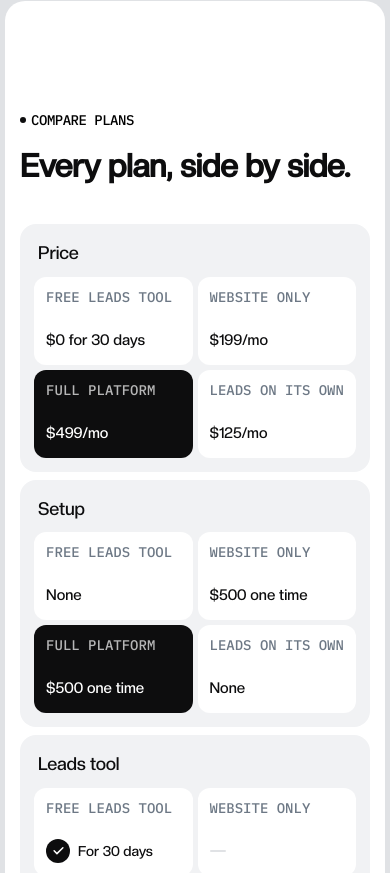
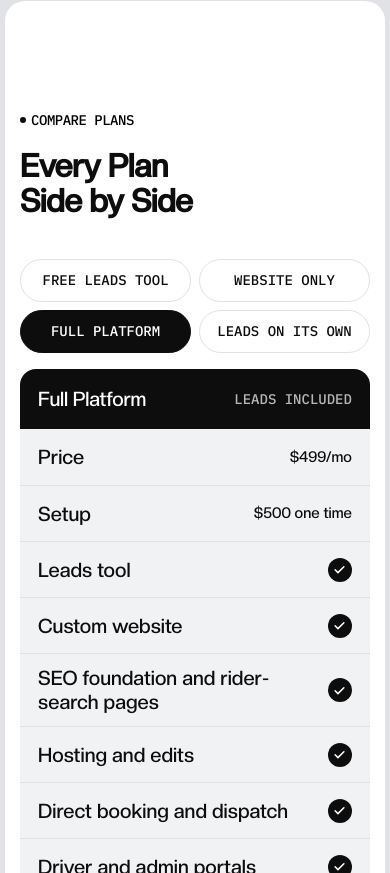
Before and after one commit to ChristianWare/fnf_27, a Next.js app: page /pricing in a window 390 px wide. Shown: the part 2531-3404 px from the top of the page. Built offline with nearby package versions, Linux system fonts and the light colour scheme.

Commit message:
compare plan updated

```diff
--- a/src/components/PricingPage/AfterThirtyDays/AfterThirtyDays.tsx
+++ b/src/components/PricingPage/AfterThirtyDays/AfterThirtyDays.tsx
@@ -14,12 +14,12 @@ import Reveal from "@/components/shared/Reveal/Reveal";
 import Bell from "@/components/shared/icons/Bell/Bell";
 import PlatformImg from "../../../../public/images/fullPlatform.jpg";
 import LeadsImg from "../../../../public/images/leads.jpg";
-import NeitherImg from "../../../../public/images/reliefii.jpg";
+import NeitherImg from "../../../../public/images/website.jpg";
 
 const options = [
   {
     id: 1,
-    title: "Keep your leads with the Full Platform",
+    title: "Keep Your Leads with the Full Platform",
     desc: "The leads tool is included at no extra cost, alongside your website, booking and dispatch, and payments in one system.",
     bullets: [
       "Leads tool included",
@@ -34,7 +34,7 @@ const options = [
   },
   {
     id: 2,
-    title: "Keep the leads tool on its own",
+    title: "Keep the Leads Tool on its Own",
     desc: "Keep the hotels, venues, corporate accounts and events coming for $125/mo, with no website plan needed.",
     bullets: ["$125/mo flat", "No per-lead fees", "Month to month"],
     stat: "$125",
@@ -45,7 +45,7 @@ const options = [
   },
   {
     id: 3,
-    title: "Do neither",
+    title: "Do Neither",
     desc: "The free period ends. There's no card on file, so nothing is charged.",
     bullets: ["No card on file", "Nothing charged", "Nothing to cancel"],
     stat: "$0",
@@ -73,7 +73,7 @@ export default function AfterThirtyDays() {
                 data-reveal
                 data-reveal-style='fade'
               >
-                What happens after 30 days
+                What Happens <br /> After 30 Days?
               </h2>
               <p className={styles.copy} data-reveal>
                 On day 30 your free period ends, and you choose:
@@ -90,7 +90,6 @@ export default function AfterThirtyDays() {
           </div>
 
           <div className={styles.grid} data-reveal>
-            {/* All three photos are stacked; the open choice's fades in. */}
             <div className={styles.photo}>
               {options.map((o) => (
                 <Image
@@ -111,7 +110,9 @@ export default function AfterThirtyDays() {
                 aria-live='polite'
               >
                 <div className={styles.statTop} key={current.id}>
-                  <span className={styles.statValue}>{current.stat}</span>
+                  <span className={`${styles.statValue} h2`}>
+                    {current.stat}
+                  </span>
                   <span className={styles.statLabel}>{current.statLabel}</span>
                 </div>
                 <span className={styles.statTag}>{current.tag}</span>
@@ -142,7 +143,9 @@ export default function AfterThirtyDays() {
                         onClick={() => setActive(o.id)}
                       >
                         <span className={styles.pill}>0{o.id}</span>
-                        <span className={styles.optionTitle}>{o.title}</span>
+                        <span className={`${styles.optionTitle} h5 `}>
+                          {o.title}
+                        </span>
                         <span className={styles.chevron} aria-hidden='true'>
                           <svg viewBox='0 0 24 24' fill='none'>
                             <path
--- a/src/components/PricingPage/ComparePlans/ComparePlans.module.css
+++ b/src/components/PricingPage/ComparePlans/ComparePlans.module.css
@@ -29,8 +29,7 @@
   white-space: nowrap;
 }
 
-/* If the table is ever wider than its space, it scrolls sideways with the
-   row labels pinned to the left. */
+/* ── The table (wide screens) ── */
 .tableWrap {
   width: 100%;
   overflow-x: auto;
@@ -97,12 +96,10 @@ tbody tr:last-child .featuredCell {
   left: 0;
   z-index: 1;
   background-color: var(--white);
-  font-size: max(16px, 1.6rem);
-  font-weight: 400;
-  line-height: 1.35;
-  color: var(--black);
+  font-family: var(--CreatoDisplayExtraBold);
 }
 
+/* ── Values (both versions) ── */
 .text {
   font-size: max(16px, 1.6rem);
   line-height: 1.35;
@@ -144,80 +141,142 @@ tbody tr:last-child .featuredCell {
   color: var(--black);
 }
 
-/* The feature cards: only shown at 768px and below. */
-.cards {
+/* ── One plan at a time (968px and below) ── */
+.mobile {
   display: none;
   flex-direction: column;
+  gap: 1.6rem;
+}
+
+.tabs {
+  display: flex;
+  flex-wrap: wrap;
   gap: 0.8rem;
 }
 
-.feature {
-  padding: 1.8rem;
+.tab {
+  padding: 1.2rem 1.8rem;
+  border-radius: 50px;
+  border: 1px solid var(--light2);
+  background-color: var(--white);
+  font-family: var(--IBMPlex);
+  font-size: 14px;
+  line-height: 1.2;
+  text-transform: uppercase;
+  white-space: nowrap;
+  color: var(--black);
+  cursor: pointer;
+  transition:
+    background-color 0.2s ease,
+    border-color 0.2s ease,
+    color 0.2s ease;
+}
+
+.tab:focus-visible {
+  outline: 2px solid var(--black);
+  outline-offset: 3px;
+}
+
+@media (hover: hover) and (pointer: fine) {
+  .tab:not(.tabActive):hover {
+    background-color: var(--light);
+  }
+}
+
+.tabActive {
+  border-color: var(--black);
+  background-color: var(--black);
+  color: var(--white);
+}
+
+.panel {
   border-radius: 2rem;
+  overflow: hidden;
   background-color: var(--light);
 }
 
-.featureTitle {
-  margin-bottom: 1.4rem;
-  font-size: max(17px, 1.8rem);
-  font-weight: 400;
-  line-height: 1.25;
+.panelHead {
+  display: flex;
+  align-items: center;
+  justify-content: space-between;
+  flex-wrap: wrap;
+  gap: 1rem 2rem;
+  padding: 2.2rem 2.4rem;
+  background-color: var(--light2);
+}
+
+.panelName {
+  font-size: max(18px, 2rem);
+  line-height: 1.2;
   letter-spacing: -0.2px;
   color: var(--black);
 }
 
-.featureGrid {
-  display: grid;
-  grid-template-columns: repeat(2, minmax(0, 1fr));
-  gap: 0.5rem;
+.panelBadge {
+  font-family: var(--IBMPlex);
+  font-size: 14px;
+  line-height: 1;
+  text-transform: uppercase;
+  color: rgb(255 255 255 / 70%);
 }
 
-.featureCell {
-  display: flex;
-  flex-direction: column;
-  justify-content: space-between;
-  gap: 1.2rem;
-  min-height: 9.6rem;
-  padding: 1.4rem;
-  border-radius: 1.4rem;
-  background-color: var(--white);
-}
-
-.featurePlan {
-  font-family: var(--IBMPlex);
-  font-size: 14px;
-  line-height: 1.25;
-  text-transform: uppercase;
-  color: var(--text);
-}
-
-.featureValue {
-  display: flex;
-  align-items: center;
-  min-height: 2.6rem;
-}
-
-/* The Full Platform's answer stands out, like its column in the table. */
-.featureCellFeatured {
+/* The Full Platform's panel gets the black header, like its column. */
+.panelFeatured .panelHead {
   background-color: var(--black);
 }
 
-.featureCellFeatured .featurePlan {
-  color: rgb(255 255 255 / 70%);
-}
-
-.featureCellFeatured .text,
-.featureCellFeatured .withNote {
+.panelFeatured .panelName {
   color: var(--white);
 }
 
-.featureCellFeatured .check {
-  background-color: var(--white);
+.list {
+  animation: listIn 0.4s ease both;
+}
+
+.listRow {
+  display: flex;
+  align-items: center;
+  justify-content: space-between;
+  gap: 2rem;
+  min-height: 6.4rem;
+  padding: 1.4rem 2.4rem;
+  border-top: 1px solid var(--light2);
+}
+
+.listRow:first-child {
+  border-top: none;
+}
+
+.listLabel {
+
   color: var(--black);
 }
 
-.featureCellFeatured .dash {
-  background-color: rgb(255 255 255 / 35%);
+.listValue {
+  display: flex;
+  align-items: center;
+  justify-content: flex-end;
+  flex: none;
+  max-width: 50%;
+  text-align: right;
+}
+
+@keyframes listIn {
+  from {
+    opacity: 0;
+    transform: translate3d(0, 0.8rem, 0);
+  }
+
+  to {
+    opacity: 1;
+    transform: none;
+  }
+}
+
+@media (prefers-reduced-motion: reduce) {
+  .list {
+    animation: none;
+  }
 }
 
 /* 1068px: the table fits the screen with tighter spacing, no scrolling. */
@@ -239,7 +298,6 @@ tbody tr:last-child .featuredCell {
     font-size: 16px;
   }
 
-  .rowLabel,
   .text {
     font-size: 15px;
   }
@@ -255,7 +313,21 @@ tbody tr:last-child .featuredCell {
   }
 }
 
-/* 768px: the feature cards replace the table. */
+/* 968px: the tabs replace the table. */
+@media screen and (max-width: 968px) {
+  .tableWrap {
+    display: none;
+  }
+
+  .mobile {
+    display: flex;
+  }
+
+  .text {
+    font-size: 16px;
+  }
+}
+
 @media screen and (max-width: 768px) {
   .container {
     padding: 7rem 0rem;
@@ -264,39 +336,37 @@ tbody tr:last-child .featuredCell {
   .top {
     padding-bottom: 4rem;
   }
-
-  .tableWrap {
-    display: none;
-  }
-
-  .cards {
-    display: flex;
-  }
-
-  .text {
-    font-size: 16px;
-  }
 }
 
+/* 568px: the tabs sit two by two, and the rows tighten up. */
 @media screen and (max-width: 568px) {
   .container {
     border-radius: 2rem;
   }
 
-  .feature {
-    padding: 1.4rem;
+  .tabs {
+    display: grid;
+    grid-template-columns: repeat(2, minmax(0, 1fr));
+  }
+
+  .tab {
+    padding: 1.2rem 1rem;
+    white-space: normal;
+    text-align: center;
+  }
+
+  .panel {
     border-radius: 1.6rem;
   }
 
-  .featureTitle {
-    margin-bottom: 1.2rem;
-    padding: 0.4rem 0.4rem 0;
+  .panelHead {
+    padding: 1.8rem;
   }
 
-  .featureCell {
-    min-height: 8.8rem;
-    padding: 1.2rem;
-    border-radius: 1.2rem;
+  .listRow {
+    min-height: 5.6rem;
+    padding: 1.2rem 1.8rem;
+    gap: 1.6rem;
   }
 
   .text {
--- a/src/components/PricingPage/ComparePlans/ComparePlans.tsx
+++ b/src/components/PricingPage/ComparePlans/ComparePlans.tsx
@@ -1,3 +1,6 @@
+"use client";
+
+import { useState, type KeyboardEvent } from "react";
 import LayoutWrapper from "@/components/shared/LayoutWrapper";
 import styles from "./ComparePlans.module.css";
 import EyeBrow from "@/components/shared/EyeBrow/EyeBrow";
@@ -9,6 +12,9 @@ const plans = [
   { id: "platform", name: "Full Platform", featured: true },
   { id: "leads", name: "Leads on its own", featured: false },
 ];
+
+// The tabs open on the Full Platform, the plan the table highlights.
+const DEFAULT_PLAN = plans.findIndex((plan) => plan.featured);
 
 // true = Included, false = Not included, text = shown as written.
 // { yes, note } = Included, with a note.
@@ -90,6 +96,23 @@ function Cell({ value }: { value: Value }) {
 }
 
 export default function ComparePlans() {
+  const [selected, setSelected] = useState(DEFAULT_PLAN);
+  const plan = plans[selected];
+
+  // Left and right arrow keys move between the tabs.
+  function onTabKeyDown(e: KeyboardEvent<HTMLButtonElement>) {
+    let next = selected;
+    if (e.key === "ArrowRight") next = (selected + 1) % plans.length;
+    else if (e.key === "ArrowLeft")
+      next = (selected - 1 + plans.length) % plans.length;
+    else if (e.key === "Home") next = 0;
+    else if (e.key === "End") next = plans.length - 1;
+    else return;
+    e.preventDefault();
+    setSelected(next);
+    document.getElementById(`compare-tab-${plans[next].id}`)?.focus();
+  }
+
   return (
     <section className={styles.container} id='compare'>
       <Reveal mode='together' />
@@ -98,10 +121,11 @@ export default function ComparePlans() {
           <div className={styles.top}>
             <EyeBrow text='Compare plans' />
             <h2 className={styles.heading} data-reveal data-reveal-style='fade'>
-              Every plan, side by side.
+              Every Plan <br /> Side by Side
             </h2>
           </div>
 
+          {/* Wide screens: the full table. */}
           <div className={styles.tableWrap} data-reveal>
             <table className={styles.table}>
               <caption className={styles.srOnly}>
@@ -110,14 +134,14 @@ export default function ComparePlans() {
               <thead>
                 <tr>
                   <td className={styles.corner} />
-                  {plans.map((plan) => (
+                  {plans.map((p) => (
                     <th
-                      key={plan.id}
+                      key={p.id}
                       scope='col'
-                      className={`${styles.planHead} ${plan.featured ? styles.featuredHead : ""}`}
+                      className={`${styles.planHead} ${p.featured ? styles.featuredHead : ""}`}
                     >
-                      {plan.name}
-                      {plan.featured && (
+                      {p.name}
+                      {p.featured && (
                         <span className={styles.badge}>Leads included</span>
                       )}
                     </th>
@@ -127,7 +151,7 @@ export default function ComparePlans() {
               <tbody>
                 {rows.map((row) => (
                   <tr key={row.label}>
-                    <th scope='row' className={styles.rowLabel}>
+                    <th scope='row' className={`${styles.rowLabel} subHeading`}>
                       {row.label}
                     </th>
                     {row.values.map((value, i) => (
@@ -144,27 +168,55 @@ export default function ComparePlans() {
             </table>
           </div>
 
-          {/* At 768px and below: one card per feature, with each plan's
-              answer side by side, instead of the wide table. */}
-          <div className={styles.cards} data-reveal>
-            {rows.map((row) => (
-              <div className={styles.feature} key={row.label}>
-                <h3 className={styles.featureTitle}>{row.label}</h3>
-                <dl className={styles.featureGrid}>
-                  {plans.map((plan, i) => (
-                    <div
-                      key={plan.id}
-                      className={`${styles.featureCell} ${plan.featured ? styles.featureCellFeatured : ""}`}
-                    >
-                      <dt className={styles.featurePlan}>{plan.name}</dt>
-                      <dd className={styles.featureValue}>
-                        <Cell value={row.values[i]} />
-                      </dd>
-                    </div>
-                  ))}
-                </dl>
+          {/* 968px and below: one plan at a time. */}
+          <div className={styles.mobile} data-reveal>
+            <div
+              className={styles.tabs}
+              role='tablist'
+              aria-label='Choose a plan to see what it includes'
+            >
+              {plans.map((p, i) => (
+                <button
+                  key={p.id}
+                  type='button'
+                  role='tab'
+                  id={`compare-tab-${p.id}`}
+                  aria-selected={i === selected}
+                  aria-controls='compare-panel'
+                  tabIndex={i === selected ? 0 : -1}
+                  className={`${styles.tab} ${i === selected ? styles.tabActive : ""}`}
+                  onClick={() => setSelected(i)}
+                  onKeyDown={onTabKeyDown}
+                >
+                  {p.name}
+                </button>
+              ))}
+            </div>
+
+            <div
+              className={`${styles.panel} ${plan.featured ? styles.panelFeatured : ""}`}
+              role='tabpanel'
+              id='compare-panel'
+              aria-labelledby={`compare-tab-${plan.id}`}
+            >
+              <div className={styles.panelHead}>
+                <span className={styles.panelName}>{plan.name}</span>
+                {plan.featured && (
+                  <span className={styles.panelBadge}>Leads included</span>
+                )}
               </div>
-            ))}
+              {/* Re-mounts on every tab change, which replays the fade. */}
+              <dl className={styles.list} key={plan.id}>
+                {rows.map((row) => (
+                  <div className={styles.listRow} key={row.label}>
+                    <dt className={`${styles.listLabel} h6`}>{row.label}</dt>
+                    <dd className={styles.listValue}>
+                      <Cell value={row.values[selected]} />
+                    </dd>
+                  </div>
+                ))}
+              </dl>
+            </div>
           </div>
         </div>
       </LayoutWrapper>
```
Also changed, not shown: src/components/HomePage/FinalCta/CtaVideo.tsx (+19 -0 lines), src/components/PricingPage/AfterThirtyDays/AfterThirtyDays.module.css (+39 -45 lines), 1 other file (tests, documents, lock files or other folders).
